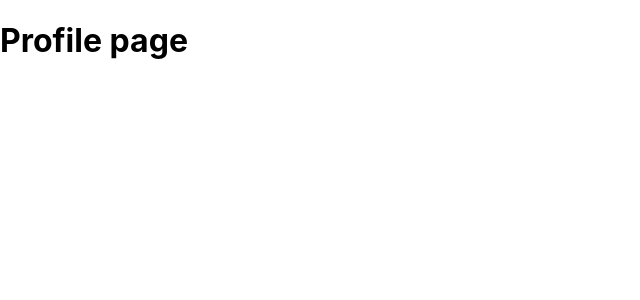
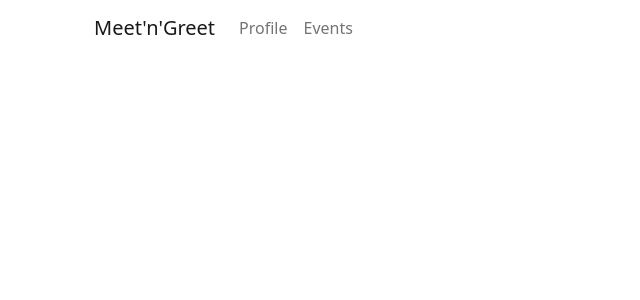
Before and after one commit to deanhmsra/awesome-sauce-project, a React (Create React App) app: page / in a window 1280 px wide. Shown: the top 300 px of the page, without its empty margins (0-640 px from the left). Built offline with nearby package versions, Linux system fonts and the light colour scheme.

Commit message:
imported bootstrap in the app.js file

```diff
--- a/src/App.js
+++ b/src/App.js
@@ -1,11 +1,14 @@
 import './App.css';
 import React, {useState} from 'react'
-import Profile from './components/Profile'
+import Nav from './components/nav'
+import Profile from './components/profile'
+import 'bootstrap/dist/css/bootstrap.min.css';
+
 
 function App() {
- return (
-    <Profile> </Profile>
- )
+return (
+    <Nav />
+)
 }
 
 export default App;
```
